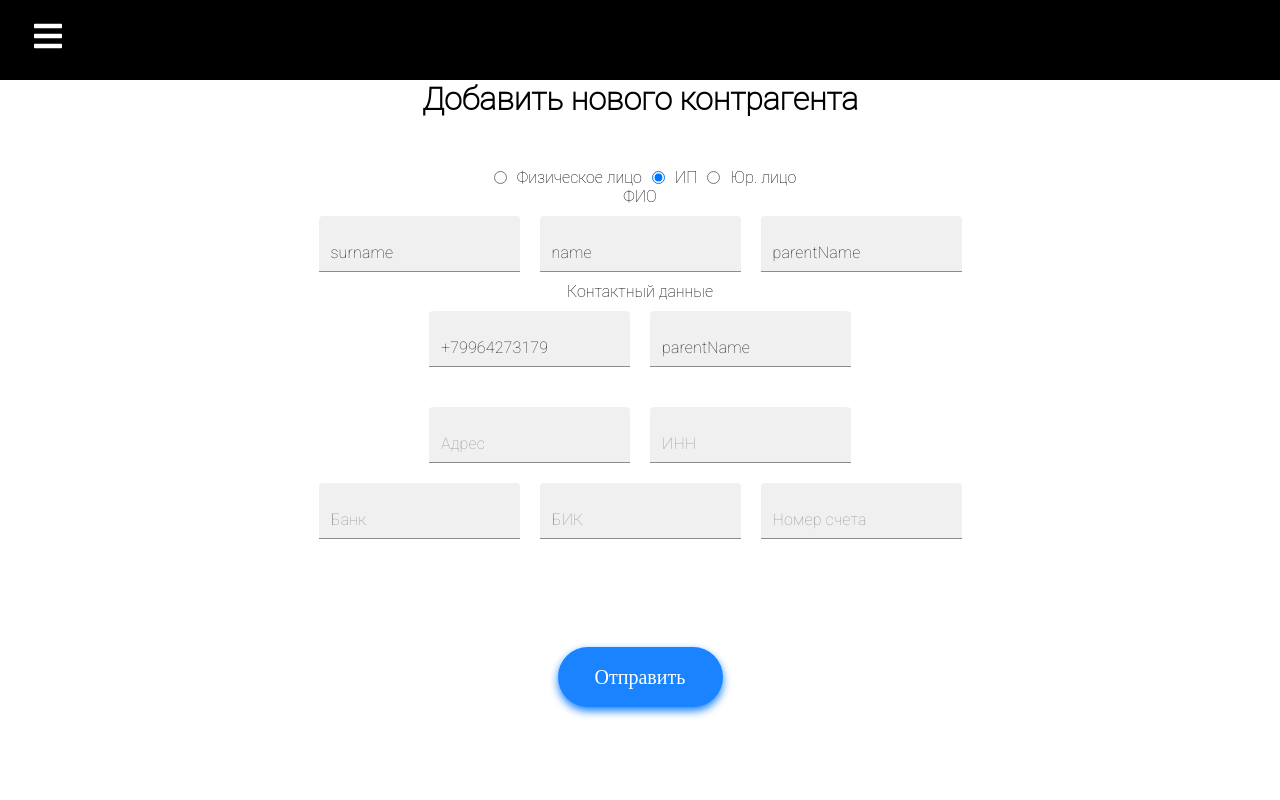
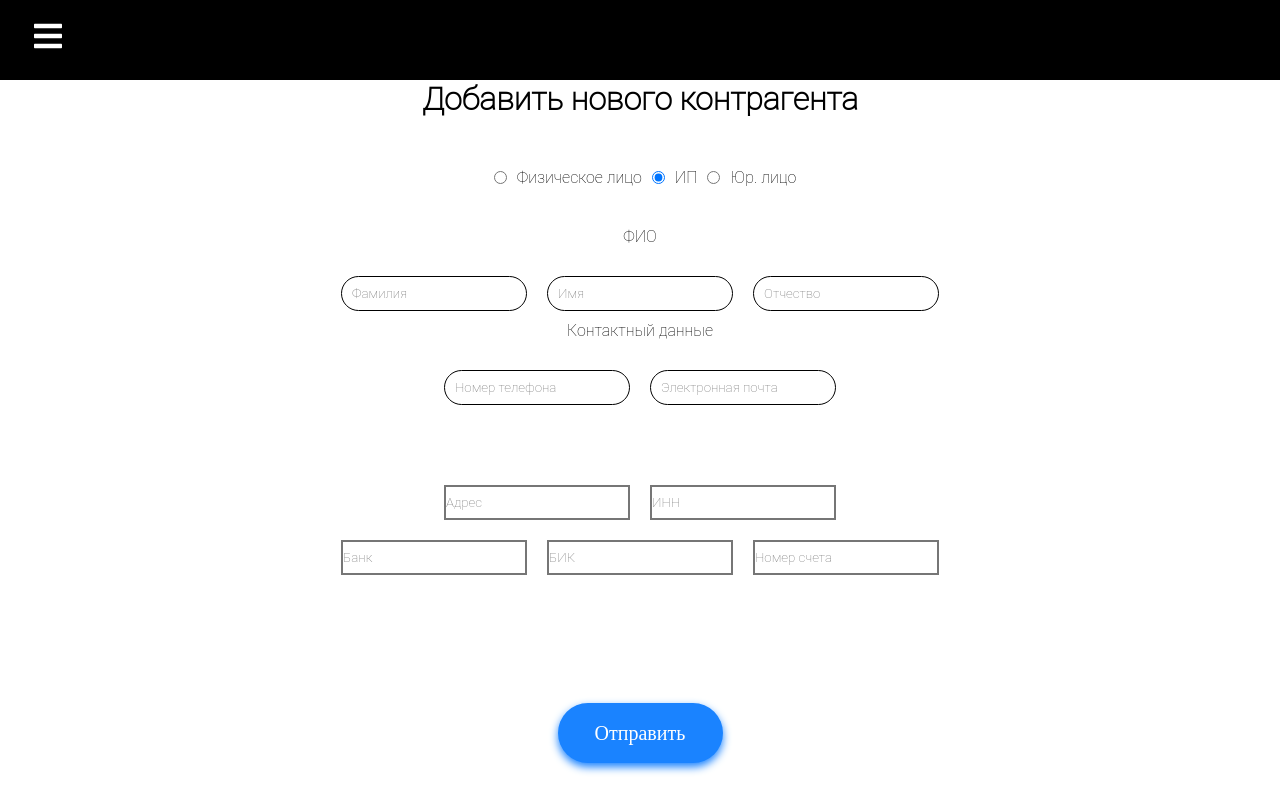
Before and after one commit to UtopicUnicorn/react-learning-project, a React (Create React App) app: page /add-partner in a window 1280 px wide. Both pictures are taken after a click on the radio button 658 px from the left and 177 px from the top of the page. Built offline with nearby package versions, Linux system fonts and the light colour scheme.

Commit message:
added reducer for form control

```diff
--- a/src/pages/patners/forms/ipForm.tsx
+++ b/src/pages/patners/forms/ipForm.tsx
@@ -1,71 +1,93 @@
 import React, { useState } from 'react';
 import { TextField } from '@mui/material';
 import PhysForm from './physForm';
+import { useDispatch, useSelector } from 'react-redux';
+import { changeForm, partnerInitialState } from '../reducers/partners.reduser';
 
 export default function IPForm() {
-  const [address, setAddress] = useState('');
-  const [inn, setINN] = useState('');
-  const [bank, setBank] = useState('');
-  const [bik, setBIK] = useState('');
-  const [payNumber, setPayNumber] = useState('');
+  const dispatch = useDispatch();
+
+  const formState = partnerInitialState;
+
+  const [form, setForm] = useState(formState);
+
+  const formHandler = (ev: any) => {
+    ev.preventDefault();
+    setForm(formState);
+  };
+
+  const handleInputChange = (ev: any) => {
+    setForm({
+      ...form,
+      [ev.target.name]: ev.target.value
+    });
+
+    dispatch(changeForm({ [ev.target.name]: ev.target.value }));
+  };
 
   return (
-    // <div style={{ textAlign: 'center', marginTop: 20 }}>
     <div>
       <PhysForm />
+      <form className="partners_form" onSubmit={formHandler}>
         <div style={{ marginTop: 20 }}>
-        <TextField
-          variant="filled"
-          id="outlined-basic"
+          <input
+            name="address"
             style={{ margin: 10 }}
             placeholder="Адрес"
             type="text"
-          value={address}
-          onChange={(e) => setAddress(e.target.value)}
+            value={form.address}
+            onChange={handleInputChange}
+            // value={address}
+            // onChange={(e) => setAddress(e.target.value)}
           />
 
-        <TextField
-          variant="filled"
-          id="outlined-basic"
+          <input
+            name="inn"
             style={{ margin: 10 }}
             placeholder="ИНН"
             type="text"
-          value={inn}
-          onChange={(e) => setINN(e.target.value)}
+            value={form.inn}
+            onChange={handleInputChange}
+            // value={inn}
+            // onChange={(e) => setINN(e.target.value)}
           />
         </div>
 
         <div>
-        <TextField
-          variant="filled"
-          id="outlined-basic"
+          <input
+            name="bank"
             style={{ margin: 10 }}
             placeholder="Банк"
             type="text"
-          value={bank}
-          onChange={(e) => setBank(e.target.value)}
+            value={form.bank}
+            onChange={handleInputChange}
+            // value={bank}
+            // onChange={(e) => setBank(e.target.value)}
           />
 
-        <TextField
-          variant="filled"
-          id="outlined-basic"
+          <input
+            name="bik"
             style={{ margin: 10 }}
             placeholder="БИК"
             type="text"
-          value={bik}
-          onChange={(e) => setBIK(e.target.value)}
+            value={form.bik}
+            onChange={handleInputChange}
+            // value={bik}
+            // onChange={(e) => setBIK(e.target.value)}
           />
 
-        <TextField
-          variant="filled"
-          id="outlined-basic"
+          <input
+            name="payNumber"
             style={{ margin: 10 }}
             placeholder="Номер счета"
             type="text"
-          value={payNumber}
-          onChange={(e) => setPayNumber(e.target.value)}
+            value={form.payNumber}
+            onChange={handleInputChange}
+            // value={payNumber}
+            // onChange={(e) => setPayNumber(e.target.value)}
           />
         </div>
+      </form>
     </div>
   );
 }
--- a/src/pages/patners/forms/lawForm.tsx
+++ b/src/pages/patners/forms/lawForm.tsx
@@ -1,22 +1,43 @@
 import React, { useState } from 'react';
-import { TextField } from '@mui/material';
+import { useDispatch, useSelector } from 'react-redux';
+
 import IPForm from './ipForm';
+import { RootState } from '../../../reducer';
+import { changeForm } from '../reducers/partners.reduser';
 
 export default function LawForm() {
   const [kpp, setKPP] = useState('');
+  const dispatch = useDispatch();
 
+  const formState = useSelector((state: RootState) => state.partners);
+
+  const [form, setForm] = useState(formState);
+  const formHandler = (ev: any) => {
+    ev.preventDefault();
+    setForm(formState);
+  };
+
+  const handleInputChange = (ev: any) => {
+    setForm({
+      ...form,
+      [ev.target.name]: ev.target.value
+    });
+
+    dispatch(changeForm({ [ev.target.name]: ev.target.value }));
+  };
   return (
     <div>
       <IPForm />
-      <TextField
-        variant="filled"
-        id="outlined-basic"
+      <form className="partners_form" onSubmit={formHandler}>
+        <input
+          name="kpp"
           style={{ margin: 10 }}
           placeholder="КПП"
           type="text"
           value={kpp}
           onChange={(e) => setKPP(e.target.value)}
         />
+      </form>
     </div>
   );
 }
--- a/src/pages/patners/forms/partners.form.tsx
+++ b/src/pages/patners/forms/partners.form.tsx
@@ -5,6 +5,8 @@ import PhysForm from './physForm';
 import IPForm from './ipForm';
 import { useSelector } from 'react-redux';
 import LawForm from './lawForm';
+import { RootState } from '../../../reducer';
+import partnersService from '../services/partners.service';
 
 export function FormToggle(type: string) {
   switch (type) {
@@ -25,11 +27,14 @@ export function FormToggle(type: string) {
   }
 }
 
+export function clearForm() {}
+
 function PartnersForm() {
   const [type, setType] = React.useState<string>('phys');
 
+  const form = useSelector((state: RootState) => state.partners);
   const sendForm = () => {
-    const tstFormName = useSelector((state) => console.log(state));
+    partnersService.post(form).then(() => console.log('sent'));
   };
 
   return (
@@ -67,8 +72,6 @@ function PartnersForm() {
         </div>
       </form>
       {FormToggle(type)}
-      {/*<PhysTest />*/}
-      {/*<PhysForm />*/}
       <div className="btn_view">
         <button className="btn" onClick={sendForm}>
           Отправить
--- a/src/pages/patners/forms/physForm.tsx
+++ b/src/pages/patners/forms/physForm.tsx
@@ -1,27 +1,18 @@
 import React, { useState } from 'react';
+import { useDispatch, useSelector } from 'react-redux';
 
-import { TextField } from '@mui/material';
+import { changeForm, partnerInitialState } from '../reducers/partners.reduser';
 
 export default function PhysForm() {
-  const [name, setName] = useState('');
-  const [surname, setSurname] = useState('');
-  const [parentName, setParentName] = useState('');
-  const [phone, setPhone] = useState('');
-  const [email, setEmail] = useState('');
+  const dispatch = useDispatch();
 
-  const FormObj = {
-    name: 'name',
-    surname: 'surname',
-    parentName: 'parentName',
-    phone: '+79964273179',
-    email: 'parentName'
-  };
+  const formState = partnerInitialState;
 
-  const [form, setForm] = useState(FormObj);
+  const [form, setForm] = useState(formState);
 
   const formHandler = (ev: any) => {
     ev.preventDefault();
-    setForm(FormObj);
+    setForm(formState);
   };
 
   const handleInputChange = (ev: any) => {
@@ -29,81 +20,66 @@ export default function PhysForm() {
       ...form,
       [ev.target.name]: ev.target.value
     });
+
+    dispatch(changeForm({ [ev.target.name]: ev.target.value }));
   };
 
   return (
-    // <div style={{ textAlign: 'center', marginTop: 20 }}>
     <div style={{ textAlign: 'center' }}>
-      <form onSubmit={formHandler}>
-        {/*ФИО*/}
-        ФИО
-        <div>
-          <TextField
-            variant="filled"
-            id="outlined-basic"
+      <form className="partners_form" onSubmit={formHandler}>
+        <p>ФИО</p>
+        <div className="name-block">
+          <input
             style={{ margin: 10 }}
             placeholder="Фамилия"
             type="text"
             value={form.surname}
+            className="textPartner"
             name="surname"
-            // value={surname}
             onChange={handleInputChange}
-            // onChange={(e) => setSurname(e.target.value)}
           />
 
-          <TextField
-            variant="filled"
-            id="outlined-basic"
+          <input
             style={{ margin: 10 }}
+            className="textPartner"
             placeholder="Имя"
             type="text"
             name="name"
             value={form.name}
             onChange={handleInputChange}
-            // value={name}
-            // onChange={(e) => setName(e.target.value)}
           />
 
-          <TextField
-            variant="filled"
-            id="outlined-basic"
+          <input
             style={{ margin: 10 }}
             placeholder="Отчество"
+            className="textPartner"
             type="text"
-            value={form.parentName}
-            name="parentName"
+            value={form.parentname}
+            name="parentname"
             onChange={handleInputChange}
-            // value={parentName}
-            // onChange={(e) => setParentName(e.target.value)}
           />
         </div>
         {/*данные для связи*/}
         Контактный данные
-        <div>
-          <TextField
-            variant="filled"
-            id="outlined-basic"
+        <div className="contacts_block">
+          <input
             style={{ margin: 10 }}
             placeholder="Номер телефона"
+            className="textPartner"
             type="text"
             value={form.phone}
             name="phone"
             onChange={handleInputChange}
-            // value={phone}
-            // onChange={(e) => setPhone(e.target.value)}
           />
 
-          <TextField
-            variant="filled"
-            id="outlined-basic"
+          <input
+            className="textPartner"
             style={{ margin: 10 }}
             placeholder="Электронная почта"
             type="email"
             value={form.email}
             name="email"
             onChange={handleInputChange}
-            // value={email}
-            // onChange={(e) => setEmail(e.target.value)}
           />
         </div>
       </form>
--- a/src/pages/patners/index.tsx
+++ b/src/pages/patners/index.tsx
@@ -41,7 +41,6 @@ export default function Partners() {
       <h1>Контрагенты</h1>
       <main>
         <div className="title">
-          {/*<button className="button-add" onClick={() => setModal(true)}>*/}
           <Link to={'/add-partner'}>
             <button className="button-add" onClick={() => setModal(true)}>
               <img
@@ -57,9 +56,6 @@ export default function Partners() {
           <DataGrid rows={partners} columns={columns} pageSize={5} rowsPerPageOptions={[5]} />
         </div>
       </main>
-      {/*<ModalWindow active={modal} setActive={setModal}>*/}
-      {/*  <PartnersForm />*/}
-      {/*</ModalWindow>*/}
     </div>
   );
 }
--- a/src/pages/patners/partners.styles.css
+++ b/src/pages/patners/partners.styles.css
@@ -43,3 +43,72 @@
     display: flex;
     justify-content: center;
 }
+
+.textPartner :hover{
+    transform: scale(1.1);
+    transition: 0.5s;
+}
+
+.textPartner{
+    transition: 0.5s;
+}
+
+.name_block{
+    margin-top: 20px;
+}
+
+.contacts_block{
+    margin-top: 20px;
+}
+
+
+@media (min-width: 701px) {
+    .partners_form{
+        display: block;
+        padding: 20px;
+        width: 100%;
+        margin-right: auto;
+        margin-left: auto;
+        text-align: center;
+    }
+
+    .partners_form input{
+        box-sizing: border-box;
+        padding: 10px;
+        margin-bottom: 20px;
+        width: 15%;
+        height: 35px;
+        border: 1px solid black;
+        border-radius: 30px;
+        transition: 1s;
+
+    }
+}
+
+@media (min-width: 300px) and (max-width: 700px) {
+    .partners_form{
+        display: block;
+        padding: 20px;
+        width: 100%;
+        margin-right: auto;
+        margin-left: auto;
+        text-align: center;
+    }
+
+    .partners_form input{
+        box-sizing: border-box;
+        padding: 10px;
+        margin-bottom: 20px;
+        width: 25%;
+        height: 35px;
+        border: 1px solid black;
+        border-radius: 30px;
+        transition: 1s;
+    }
+
+}
+
+.partners_form input:hover{
+    transform: scale(1.1);
+    transition: 1s;
+}
--- a/src/pages/patners/reducers/partners.reduser.ts
+++ b/src/pages/patners/reducers/partners.reduser.ts
@@ -3,24 +3,33 @@ import { AnyAction } from 'redux';
 export const partnerInitialState = {
   name: '',
   surname: '',
-  parentName: '',
+  parentname: '',
   phone: '',
-  email: ''
+  email: '',
+  address: '',
+  inn: '',
+  bank: '',
+  bik: '',
+  payNumber: '',
+  pricerule: 'sD7z0y1wHQ',
+  kpp: ''
 };
+
+export function changeForm(payload: any) {
+  return {
+    type: 'HANDLE',
+    payload
+  };
+}
 
 export type partnerState = ReturnType<typeof partnersReducer>;
 
 export const partnersReducer = (state = partnerInitialState, action: AnyAction) => {
   switch (action.type) {
     case 'HANDLE': {
-      console.log('reducer: ', action.payload);
       return {
         ...state,
-        name: action.payload.name,
-        surname: action.payload.surname,
-        parentName: action.payload.parentName,
-        phone: action.payload.phone,
-        email: action.payload.email
+        ...action.payload
       };
     }
     default: {
--- a/src/pages/patners/services/partners.service.ts
+++ b/src/pages/patners/services/partners.service.ts
@@ -5,7 +5,8 @@ import { partnersURL, testUser } from '../../../tmpURLs';
 
 export default {
   post(partner: PartnersInterface) {
-    return Axios.post(partnersURL + testUser, partner);
+    console.log(partnersURL + testUser);
+    return Axios.post('partners/_GOnJvmGqQ', partner);
   },
   get() {
     return Axios.get(partnersURL + testUser);
--- a/src/reducer.ts
+++ b/src/reducer.ts
@@ -3,6 +3,8 @@ import { combineReducers } from 'redux';
 import { authReducer } from './pages/auth/reducers/auth.reducer';
 import { priceRuleReducer } from './pages/price-rules/price-rule.reducer';
 import { partnersReducer } from './pages/patners/reducers/partners.reduser';
+
+export type RootState = ReturnType<typeof rootReducer>;
 
 const rootReducer = combineReducers({
   auth: authReducer,
```
Lines whose indentation alone changed are shown as unchanged.
